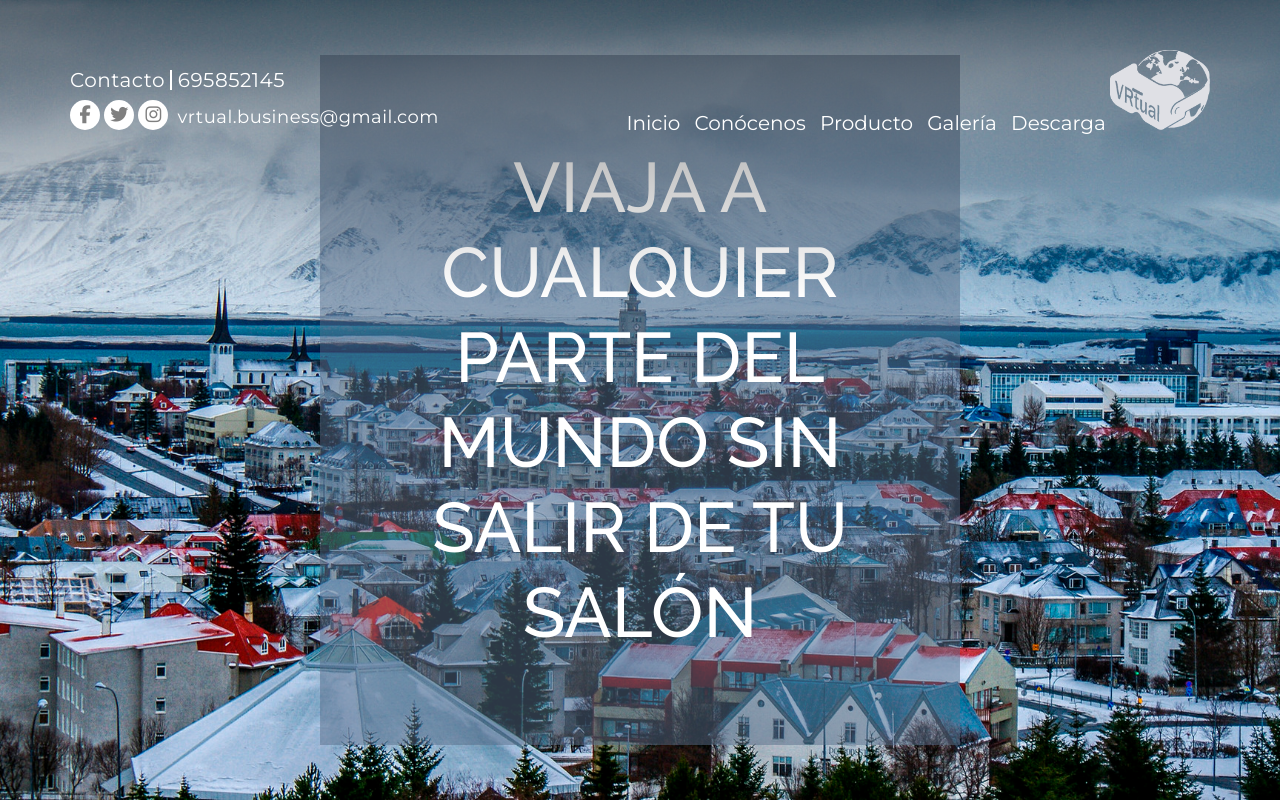
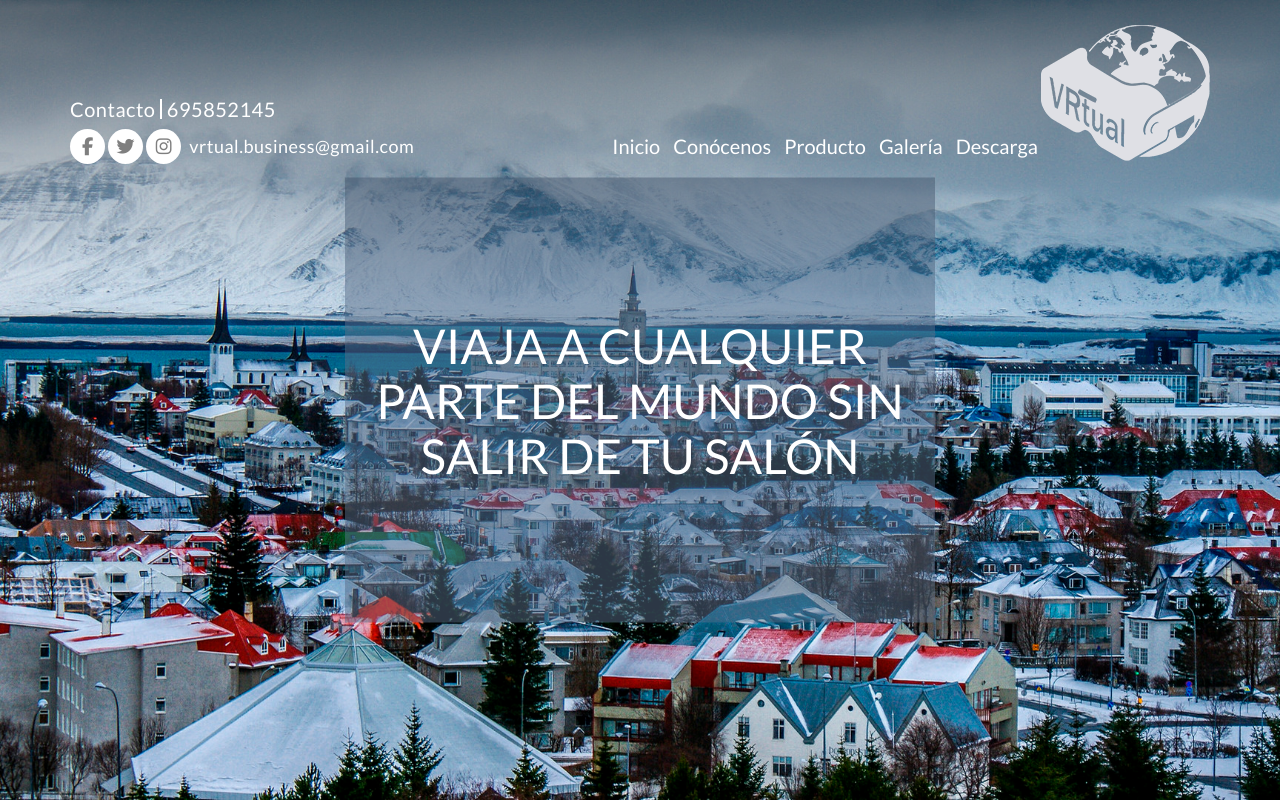
Before and after one commit to ArturVaskovets/Demo1, a Flask app: template templates/home.html in a window 1280 px wide. Run offline with Flask 2, Linux system fonts and the light colour scheme; the template is opened without the code that fills it, so the values that code supplies are empty; some libraries are stand-ins or nearby versions.

Commit message:
Fixed header and main_section styles

```diff
--- a/static/css/styles.css
+++ b/static/css/styles.css
@@ -1,7 +1,7 @@
 @import url("https://fonts.googleapis.com/css2?family=Raleway:ital,wght@0,100;0,200;0,300;0,400;0,500;0,600;0,700;0,800;0,900;1,100;1,200;1,300;1,400;1,500;1,600;1,700;1,800;1,900&display=swap");
-@import url("https://fonts.googleapis.com/css2?family=Montserrat:ital,wght@0,100;0,200;0,300;0,400;0,500;0,600;0,700;0,800;0,900;1,100;1,200;1,300;1,400;1,500;1,600;1,700;1,800;1,900&display=swap");
+@import url("https://fonts.googleapis.com/css2?family=Lato:ital,wght@0,100;0,300;0,400;0,700;0,900;1,100;1,300;1,400;1,700;1,900&display=swap");
 body {
-  font-family: "Montserrat", sans-serif;
+  font-family: "Lato", sans-serif;
   margin: 0;
   padding: 0;
 }
@@ -31,7 +31,7 @@ a {
   left: 0;
   right: 0;
   z-index: 1000;
-  padding-top: 50px;
+  padding-top: 25px;
   color: white;
 }
 .header::before {
@@ -72,13 +72,14 @@ a {
 .header .left_header .icons_wrapper {
   display: inline-block;
   vertical-align: middle;
+  height: 35px;
   margin-right: 5px;
 }
 .header .left_header .icons_wrapper .icon {
   position: relative;
   display: inline-block;
-  width: 30px;
-  height: 30px;
+  width: 35px;
+  height: 35px;
   background-color: white;
   border-radius: 50%;
   color: rgba(0, 0, 0, 0.5);
@@ -106,7 +107,7 @@ a {
   font-weight: 400;
   font-size: 18px;
   letter-spacing: 0.5px;
-  line-height: 1;
+  line-height: 35px;
 }
 .header .right_header .menu {
   display: inline-block;
@@ -117,7 +118,7 @@ a {
   font-weight: 400;
   font-size: 20px;
   letter-spacing: 0px;
-  line-height: 1;
+  line-height: 35px;
 }
 .header .right_header .menu .menu_item + .menu_item {
   margin-left: 10px;
@@ -125,7 +126,7 @@ a {
 .header .right_header .logo {
   display: inline-block;
   vertical-align: bottom;
-  width: 100px;
+  width: 169px;
   height: auto;
 }
 .header .right_header .logo img {
@@ -151,13 +152,14 @@ a {
   -ms-transform: translate(-50%, -50%);
   transform: translate(-50%, -50%);
   display: block;
-  padding: 90px 35px;
+  width: 550px;
+  padding: 140px 20px;
   background-color: rgba(89, 110, 138, 0.5);
-  font-family: "Raleway", sans-serif;
+  font-family: "Lato", sans-serif;
   font-weight: 500;
-  font-size: 70px;
+  font-size: 48px;
   letter-spacing: 0px;
-  line-height: 85px;
+  line-height: 55px;
   text-align: center;
   color: white;
   text-transform: uppercase;
--- a/static/scss/_defaults.scss
+++ b/static/scss/_defaults.scss
@@ -14,10 +14,10 @@
 
 
 @import url('https://fonts.googleapis.com/css2?family=Raleway:ital,wght@0,100;0,200;0,300;0,400;0,500;0,600;0,700;0,800;0,900;1,100;1,200;1,300;1,400;1,500;1,600;1,700;1,800;1,900&display=swap');
-@import url('https://fonts.googleapis.com/css2?family=Montserrat:ital,wght@0,100;0,200;0,300;0,400;0,500;0,600;0,700;0,800;0,900;1,100;1,200;1,300;1,400;1,500;1,600;1,700;1,800;1,900&display=swap');
+@import url('https://fonts.googleapis.com/css2?family=Lato:ital,wght@0,100;0,300;0,400;0,700;0,900;1,100;1,300;1,400;1,700;1,900&display=swap');
 
-$title-font: 'Raleway', sans-serif;
-$text-font: 'Montserrat', sans-serif;
+$title-font: 'Lato', sans-serif;
+$text-font: 'Lato', sans-serif;
 
 body {
 	font-family: $text-font;
--- a/static/scss/styles.scss
+++ b/static/scss/styles.scss
@@ -6,7 +6,7 @@
 	left: 0;
 	right: 0;
 	z-index: 1000;
-	padding-top: 50px;
+	padding-top: 25px;
 	color: white;
 
 	&::before {
@@ -49,13 +49,14 @@
 		.icons_wrapper {
 			display: inline-block;
 			vertical-align: middle;
+			height: 35px;
 			margin-right: 5px;
 
 			.icon {
 				position: relative;
 				display: inline-block;
-				width: 30px;
-				height: 30px;
+				width: 35px;
+				height: 35px;
 				background-color: white;
 				border-radius: 50%;
 				color: rgba(black, 0.5);
@@ -81,7 +82,7 @@
 			font-weight: 400;
 			font-size: 18px;
 			letter-spacing: 0.5px;
-			line-height: 1;
+			line-height: 35px;
 		}
 	}
 
@@ -96,7 +97,7 @@
 				font-weight: 400;
 				font-size: 20px;
 				letter-spacing: 0px;
-				line-height: 1;
+				line-height: 35px;
 			}
 
 			.menu_item + .menu_item {
@@ -107,7 +108,7 @@
 		.logo {
 			display: inline-block;
 			vertical-align: bottom;
-			width: 100px;
+			width: 169px;
 			height: auto;
 
 			img {
@@ -129,14 +130,15 @@
 	.caption {
 		@include center;
 		display: block;
-		padding: 90px 35px;
+		width: 550px;
+		padding: 140px 20px;
 		background-color: rgba(#596e8a, 0.5);
 
 		font-family: $title-font;
 		font-weight: 500;
-		font-size: 70px;
+		font-size: 48px;
 		letter-spacing: 0px;
-		line-height: 85px;
+		line-height: 55px;
 		text-align: center;
 		color: white;
 		text-transform: uppercase;
--- /dev/null
+++ b/templates/sections/_main_section.html
@@ -0,0 +1,5 @@
+<section class="main_section container_fluid">
+	<div class="caption">
+		Viaja a cualquier parte del mundo sin salir de tu salón
+	</div>
+</section>
```
Also changed, not shown: templates/home.html (+2 -51 lines), templates/sections/_header.html (added, +46 -0 lines).
